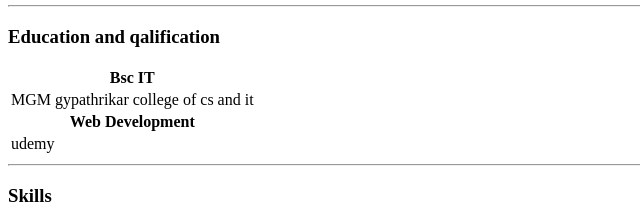
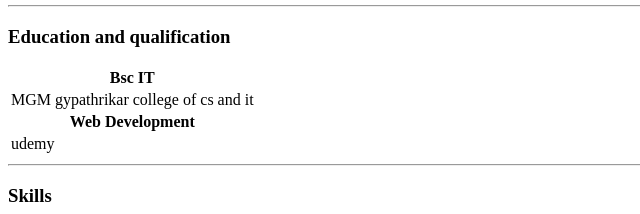
Before and after one commit to Akanksha-Gawande/CV, a plain HTML site: page index.html in a window 1280 px wide. Shown: the part 257-471 px from the top of the page, 0-640 px from the left. Drawn offline with Linux system fonts and the light colour scheme.

Commit message:
Update index.html

```diff
--- a/index.html
+++ b/index.html
@@ -15,7 +15,7 @@
       </tr>
     </table>
     <hr>
-      <h3>Education and qalification</h3>
+      <h3>Education and qualification</h3>
       <table>
         <thead>
           <tr>
```
